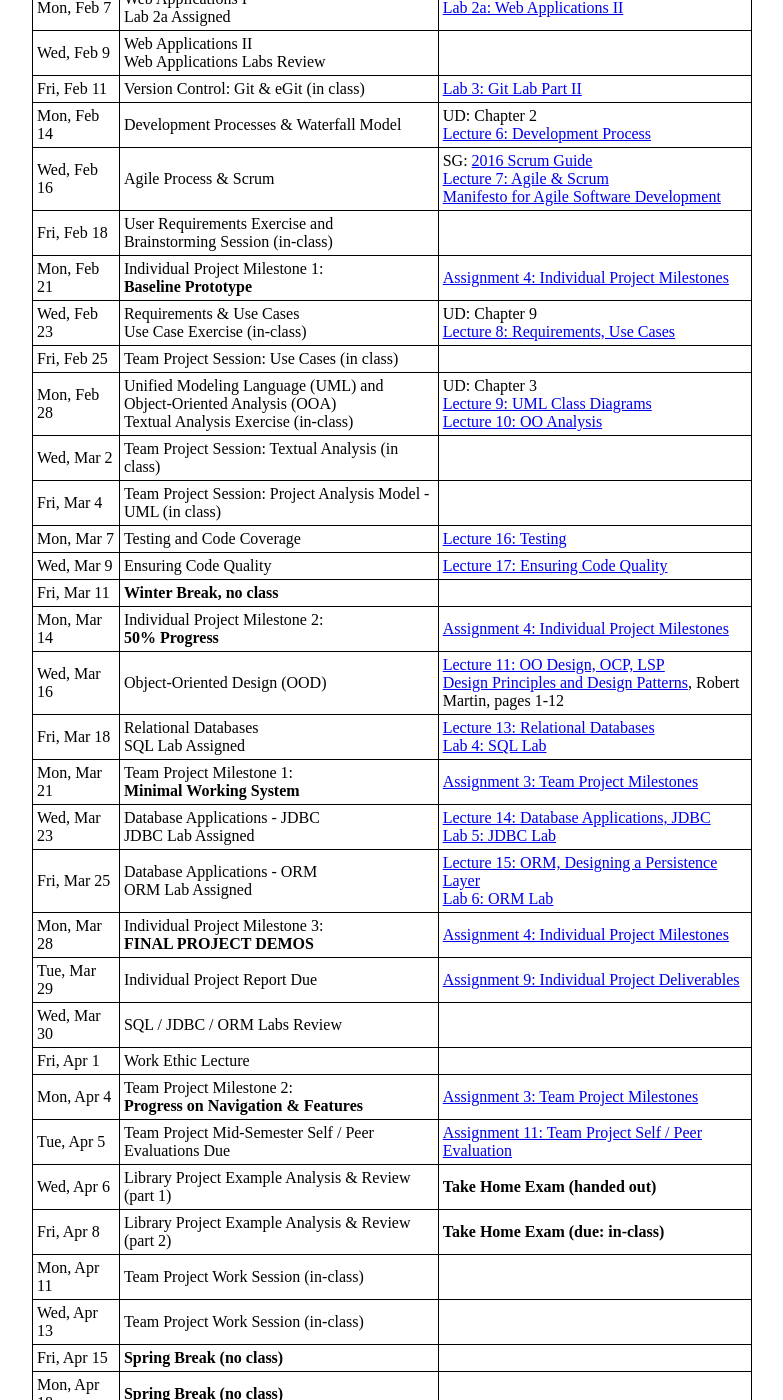
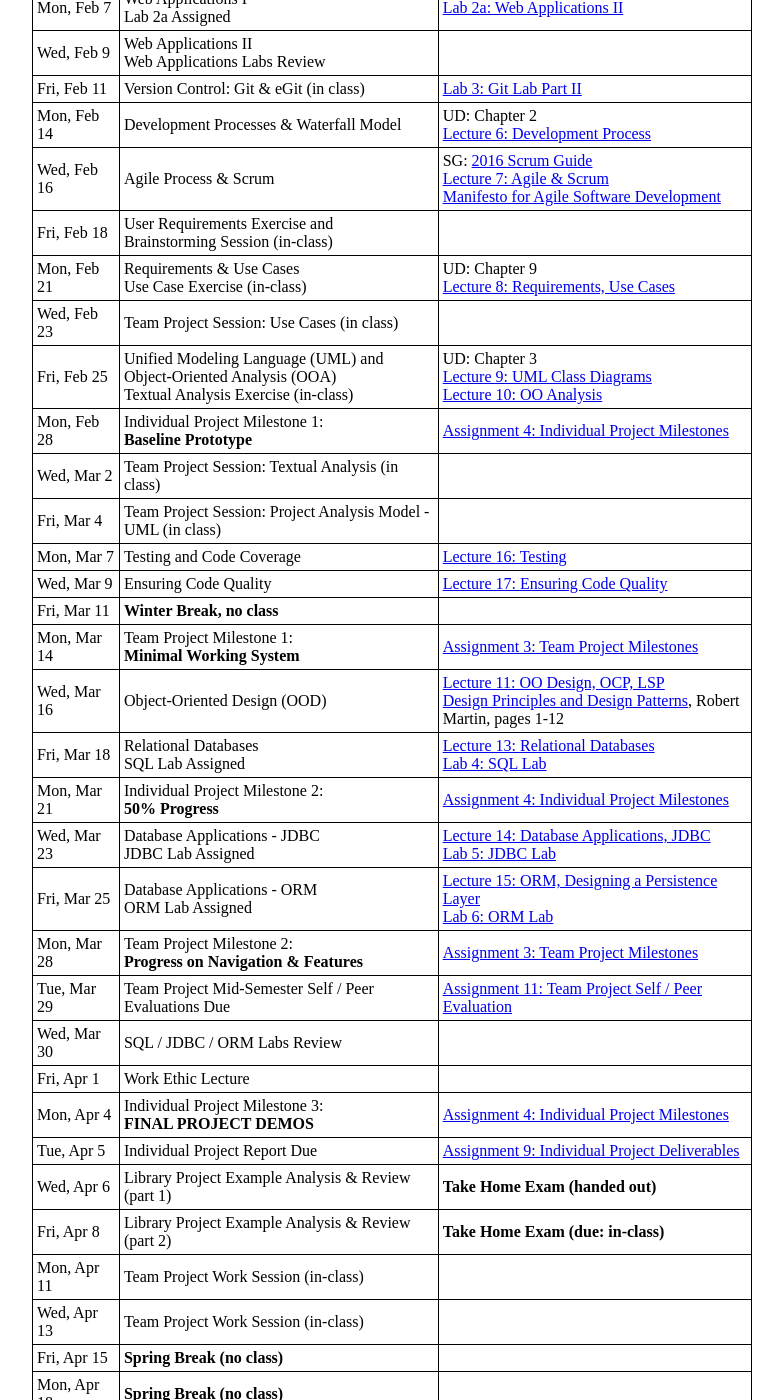
Before and after one commit to ycpcs/cs320-spring2022, a Jekyll site: the page built from schedule.md, in a window 1280 px wide and 1400 px high, scrolled down 423 px. Shown: the whole window, without its empty margins (248-1031 px from the left). Built offline with Jekyll 4.4.1, drawn with Linux system fonts in a browser that asks for light colours; some of the changed text lies outside the part shown.

```diff
--- a/schedule.md
+++ b/schedule.md
@@ -22,36 +22,36 @@ Fri, Feb 11   | Version Control: Git & eGit (in class) | [Lab 3: Git Lab Part II
 Mon, Feb 14   | Development Processes & Waterfall Model | UD: Chapter 2 <br> [Lecture 6: Development Process](lectures/lecture06.html)
 Wed, Feb 16   | Agile Process & Scrum |  SG: [2016 Scrum Guide](lectures/lecture07/2016_Scrum_Guide_US.pdf) <br> [Lecture 7: Agile & Scrum](lectures/lecture07.html) <br> [Manifesto for Agile Software Development](http://www.agilemanifesto.org/)
 Fri, Feb 18   | User Requirements Exercise and <br> Brainstorming Session (in-class) |
-Mon, Feb 21   | Individual Project Milestone 1:<br> **Baseline Prototype** | [Assignment 4: Individual Project Milestones](assign/assign04.html)
-Wed, Feb 23   | Requirements & Use Cases<br>Use Case Exercise (in-class) | UD: Chapter 9 <br> [Lecture 8: Requirements, Use Cases](lectures/lecture08.html)
-Fri, Feb 25   | Team Project Session: Use Cases (in class) |
-Mon, Feb 28   | Unified Modeling Language (UML) and <br> Object-Oriented Analysis (OOA)<br>Textual Analysis Exercise (in-class) | UD: Chapter 3 <br> [Lecture 9: UML Class Diagrams](lectures/lecture09.html) <br> [Lecture 10: OO Analysis](lectures/lecture10.html)
+Mon, Feb 21   | Requirements & Use Cases<br>Use Case Exercise (in-class) | UD: Chapter 9 <br> [Lecture 8: Requirements, Use Cases](lectures/lecture08.html)
+Wed, Feb 23   | Team Project Session: Use Cases (in class) |
+Fri, Feb 25   | Unified Modeling Language (UML) and <br> Object-Oriented Analysis (OOA)<br>Textual Analysis Exercise (in-class) | UD: Chapter 3 <br> [Lecture 9: UML Class Diagrams](lectures/lecture09.html) <br> [Lecture 10: OO Analysis](lectures/lecture10.html)
+Mon, Feb 28   | Individual Project Milestone 1:<br> **Baseline Prototype** | [Assignment 4: Individual Project Milestones](assign/assign04.html)
 Wed, Mar 2    | Team Project Session: Textual Analysis (in class) |
 Fri, Mar 4    | Team Project Session: Project Analysis Model - UML (in class)
 Mon, Mar 7    | Testing and Code Coverage | [Lecture 16: Testing](lectures/lecture16.html)
 Wed, Mar 9    | Ensuring Code Quality | [Lecture 17: Ensuring Code Quality](lectures/lecture17.html)
 Fri, Mar 11   | **Winter Break, no class**
-Mon, Mar 14   | Individual Project Milestone 2:<br> **50% Progress** | [Assignment 4: Individual Project Milestones](assign/assign04.html)
+Mon, Mar 14   | Team Project Milestone 1:<br> **Minimal Working System** | [Assignment 3: Team Project Milestones](assign/assign03.html)
 Wed, Mar 16   | Object-Oriented Design (OOD) | [Lecture 11: OO Design, OCP, LSP](lectures/lecture11.html)<br> [Design Principles and Design Patterns](lectures/lecture11/Principles_and_Patterns.pdf), Robert Martin, pages 1-12
 Fri, Mar 18   | Relational Databases<br> SQL Lab Assigned | [Lecture 13: Relational Databases](lectures/lecture13.html)<br> [Lab 4: SQL Lab](./labs/lab04.html)
-Mon, Mar 21   | Team Project Milestone 1:<br> **Minimal Working System** | [Assignment 3: Team Project Milestones](assign/assign03.html)
+Mon, Mar 21   | Individual Project Milestone 2:<br> **50% Progress** | [Assignment 4: Individual Project Milestones](assign/assign04.html)
 Wed, Mar 23   | Database Applications - JDBC<br> JDBC Lab Assigned | [Lecture 14: Database Applications, JDBC](lectures/lecture14.html)<br> [Lab 5: JDBC Lab](./labs/lab05.html)
 Fri, Mar 25   | Database Applications - ORM <br> ORM Lab Assigned | [Lecture 15: ORM, Designing a Persistence Layer](lectures/lecture15.html)<br> [Lab 6: ORM Lab](./labs/lab06.html)
-Mon, Mar 28   | Individual Project Milestone 3:<br> **FINAL PROJECT DEMOS** | [Assignment 4: Individual Project Milestones](assign/assign04.html)
-Tue, Mar 29   | Individual Project Report Due | [Assignment 9: Individual Project Deliverables](assign/assign09.html)
+Mon, Mar 28   | Team Project Milestone 2:<br> **Progress on Navigation & Features** | [Assignment 3: Team Project Milestones](assign/assign03.html)<br>
+Tue, Mar 29   | Team Project Mid-Semester Self / Peer Evaluations Due | [Assignment 11: Team Project Self / Peer Evaluation](assign/assign11.html)
 Wed, Mar 30   | SQL / JDBC / ORM Labs Review
 Fri, Apr 1    | Work Ethic Lecture
-Mon, Apr 4    | Team Project Milestone 2:<br> **Progress on Navigation & Features** | [Assignment 3: Team Project Milestones](assign/assign03.html)<br>
-Tue, Apr 5    | Team Project Mid-Semester Self / Peer Evaluations Due | [Assignment 11: Team Project Self / Peer Evaluation](assign/assign11.html)
+Mon, Apr 4    | Individual Project Milestone 3:<br> **FINAL PROJECT DEMOS** | [Assignment 4: Individual Project Milestones](assign/assign04.html)
+Tue, Apr 5    | Individual Project Report Due | [Assignment 9: Individual Project Deliverables](assign/assign09.html)
 Wed, Apr 6    | Library Project Example Analysis & Review (part 1) | **Take Home Exam (handed out)**
 Fri, Apr 8    | Library Project Example Analysis & Review (part 2) | **Take Home Exam (due: in-class)**
 Mon, Apr 11   | Team Project Work Session (in-class)
 Wed, Apr 13   | Team Project Work Session (in-class)
 Fri, Apr 15   | **Spring Break (no class)**
 Mon, Apr 18   | **Spring Break (no class)**
-Wed, Apr 20   | Team Project Work Session (in-class)
+Wed, Apr 20   | Team Project Milestone 3:<br> **75% Working System** | [Assignment 3: Team Project Milestones](assign/assign03.html)
 Fri, Apr 22   | Team Project Work Session (in-class)
-Mon, Apr 25   | Team Project Milestone 3:<br> **75% Working System** | [Assignment 3: Team Project Milestones](assign/assign03.html)
+Mon, Apr 25   | Team Project Work Session (in-class)
 Wed, Apr 27   | Team Project Work Session (in-class)
 Fri, Apr 29   | Team Project Work Session (in-class)
 Mon, May 2    | Team Project Work Session (in-class)
```
Also changed, not shown: assign/assign03.md (+3 -3 lines), assign/assign04.md (+4 -4 lines), assign/index.md (+3 -3 lines), labs/index.md (+1 -1 lines), 2 other files.
